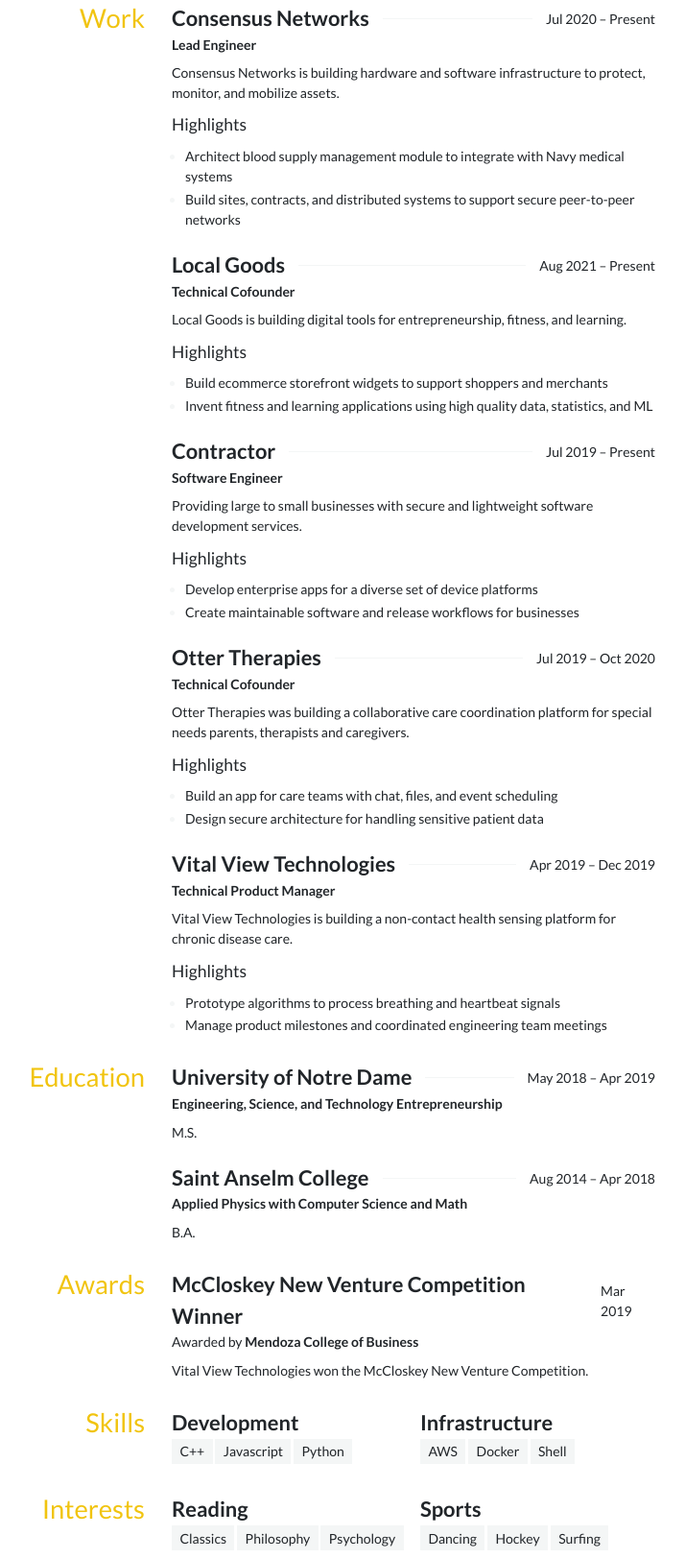
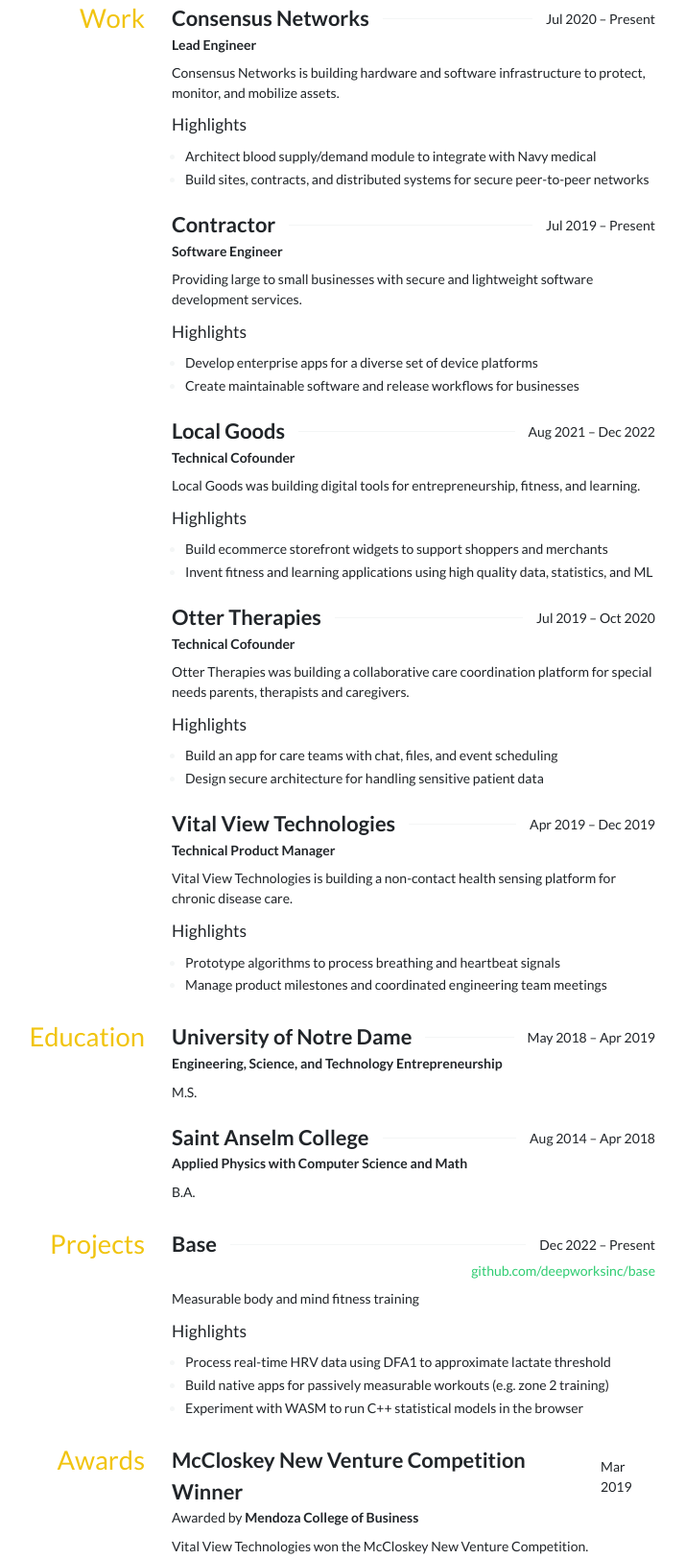
Before and after one commit to shanejearley/shanejearley.github.io, a website: page index.html in a window 1280 px wide. Shown: the part 601-2225 px from the top of the page at 96% size, without its empty margins (307-1021 px from the left). Drawn offline with Linux system fonts and the light colour scheme.

Commit message:
Fix husky build

```diff
--- a/index.html
+++ b/index.html
@@ -1,15 +1,12 @@
 <!DOCTYPE html>
 <html lang="en">
-
   <head>
     <meta charset="utf-8">
     <title>Shane Earley</title>
-  <meta name="description"
-    content="Working somewhere near Boston, MA. From a big hockey family in New Hampshire. Earned degrees from Saint Anselm College and the University of Notre Dame in engineering physics and entrepreneurship. Learning to build reliable software and hardware products with my startup teammates.">
+    <meta name="description" content="Working somewhere near Boston, MA. From a big hockey family in New Hampshire. Earned degrees from Saint Anselm College and the University of Notre Dame in engineering physics and entrepreneurship. Learning to build reliable software and hardware products with startups.">
     <meta name="viewport" content="width=device-width, initial-scale=1">
     <link rel="stylesheet" href="https://fonts.googleapis.com/css?family=Lato:400,700&display=swap">
-  <style>
-    :root {
+    <style>:root {
   /* Colors */
   --primaryColor: #212529;
   --secondaryColor: #95a5a6;
@@ -43,7 +40,15 @@
   font: 1em/1.5 Lato, sans-serif;
   gap: 2em;
   grid-template-columns:
-        [full-start] 1fr [main-start side-start] minmax(min-content, 12em) [side-end content-start] minmax(min-content, 36em) [main-end content-end] 1fr [full-end];
+    [full-start]
+    1fr
+    [main-start side-start]
+    minmax(min-content, 12em)
+    [side-end content-start]
+    minmax(min-content, 36em)
+    [main-end content-end]
+    1fr
+    [full-end];
   grid-template-rows: auto [content] 0;
   margin-bottom: 4em;
 }
@@ -59,7 +64,7 @@
   padding-left: 1em;
 }
 
-    li+li {
+li + li {
   margin-top: 0.2em;
 }
 
@@ -143,13 +148,13 @@
   row-gap: 0;
 }
 
-    .masthead>*,
+.masthead > *,
 section {
   grid-column: main;
 }
 
-    article>*+*,
-    blockquote>*+* {
+article > * + *,
+blockquote > * + * {
   margin-top: 0.6em;
 }
 
@@ -177,7 +182,7 @@
   order: 1;
 }
 
-    .spaced-list> :nth-child(2) {
+.spaced-list > :nth-child(2) {
   order: 2;
 }
 
@@ -188,20 +193,19 @@
   padding: 0;
 }
 
-    .tag-list>li {
+.tag-list > li {
   background: var(--mutedColor);
   margin: 0 0.2em 0.2em 0;
   padding: 0.2em 0.6em;
 }
 
-    @media print,
-    (min-width: 48em) {
+@media print, (min-width: 48em) {
   h3 {
     text-align: right;
     margin-bottom: inherit;
   }
 
-      .masthead>*,
+  .masthead > *,
   section {
     grid-column: content;
   }
@@ -216,7 +220,6 @@
 }
 </style>
   </head>
-
   <body>
       <header class="masthead">
           <h1>Shane Earley</h1>
@@ -234,9 +237,7 @@
         <section id="about">
           <h3>About</h3>
           <article>
-      <p>Working somewhere near Boston, MA. From a big hockey family in New Hampshire. Earned degrees from Saint Anselm
-        College and the University of Notre Dame in engineering physics and entrepreneurship. Learning to build reliable
-        software and hardware products with my startup teammates.</p>
+            <p>Working somewhere near Boston, MA. From a big hockey family in New Hampshire. Earned degrees from Saint Anselm College and the University of Notre Dame in engineering physics and entrepreneurship. Learning to build reliable software and hardware products with startups.</p>
           </article>
         </section>
         <section id="profiles">
@@ -277,32 +278,11 @@
                     <strong>Lead Engineer</strong>
                 </div>
               </header>
-        <p>Consensus Networks is building hardware and software infrastructure to protect, monitor, and mobilize assets.
-        </p>
+                <p>Consensus Networks is building hardware and software infrastructure to protect, monitor, and mobilize assets.</p>
                 <h5>Highlights</h5>
                 <ul>
-          <li>Architect blood supply management module to integrate with Navy medical systems</li>
-          <li>Build sites, contracts, and distributed systems to support secure peer-to-peer networks</li>
-        </ul>
-      </article>
-      <article>
-        <header>
-          <div class="spaced-list">
-            <h4>Local Goods</h4>
-            <span>
-              <time datetime="2021-09-01">Aug 2021</time> –
-              Present
-            </span>
-          </div>
-          <div class="spaced-list">
-            <strong>Technical Cofounder</strong>
-          </div>
-        </header>
-        <p>Local Goods is building digital tools for entrepreneurship, fitness, and learning.</p>
-        <h5>Highlights</h5>
-        <ul>
-          <li>Build ecommerce storefront widgets to support shoppers and merchants</li>
-          <li>Invent fitness and learning applications using high quality data, statistics, and ML</li>
+                    <li>Architect blood supply/demand module to integrate with Navy medical</li>
+                    <li>Build sites, contracts, and distributed systems for secure peer-to-peer networks</li>
                 </ul>
             </article>
             <article>
@@ -328,6 +308,26 @@
             <article>
               <header>
                 <div class="spaced-list">
+                  <h4>Local Goods</h4>
+                  <span>
+                    <time datetime="2021-09-01">Aug 2021</time> –
+                    <time datetime="2023-01-01">Dec 2022</time>
+                  </span>
+                </div>
+                <div class="spaced-list">
+                    <strong>Technical Cofounder</strong>
+                </div>
+              </header>
+                <p>Local Goods was building digital tools for entrepreneurship, fitness, and learning.</p>
+                <h5>Highlights</h5>
+                <ul>
+                    <li>Build ecommerce storefront widgets to support shoppers and merchants</li>
+                    <li>Invent fitness and learning applications using high quality data, statistics, and ML</li>
+                </ul>
+            </article>
+            <article>
+              <header>
+                <div class="spaced-list">
                   <h4>Otter Therapies</h4>
                   <span>
                     <time datetime="2019-08-01">Jul 2019</time> –
@@ -338,8 +338,7 @@
                     <strong>Technical Cofounder</strong>
                 </div>
               </header>
-        <p>Otter Therapies was building a collaborative care coordination platform for special needs parents, therapists
-          and caregivers.</p>
+                <p>Otter Therapies was building a collaborative care coordination platform for special needs parents, therapists and caregivers.</p>
                 <h5>Highlights</h5>
                 <ul>
                     <li>Build an app for care teams with chat, files, and event scheduling</li>
@@ -400,6 +399,34 @@
                 </div>
               </header>
                 <p>B.A.</p>
+            </article>
+        </div>
+      </section>
+      <section id="projects">
+        <h3>Projects</h3>
+        <div class="stack">
+            <article>
+              <header>
+                <div class="spaced-list">
+                  <h4>Base</h4>
+                  <span>
+                    <time datetime="2023-01-01">Dec 2022</time> –
+                    Present
+                  </span>
+                </div>
+                <div class="spaced-list">
+                  <span>
+                  </span>
+                    <a href="https://github.com/deepworksinc/base">github.com/deepworksinc/base</a>
+                </div>
+              </header>
+                <p>Measurable body and mind fitness training</p>
+                <h5>Highlights</h5>
+                <ul>
+                    <li>Process real-time HRV data using DFA1 to approximate lactate threshold</li>
+                    <li>Build native apps for passively measurable workouts (e.g. zone 2 training)</li>
+                    <li>Experiment with WASM to run C++ statistical models in the browser</li>
+                </ul>
             </article>
         </div>
       </section>
@@ -465,5 +492,4 @@
         </div>
       </section>
   </body>
-
 </html>
```
Also changed, not shown: 1 other file. Lines whose indentation alone changed are shown as unchanged.
